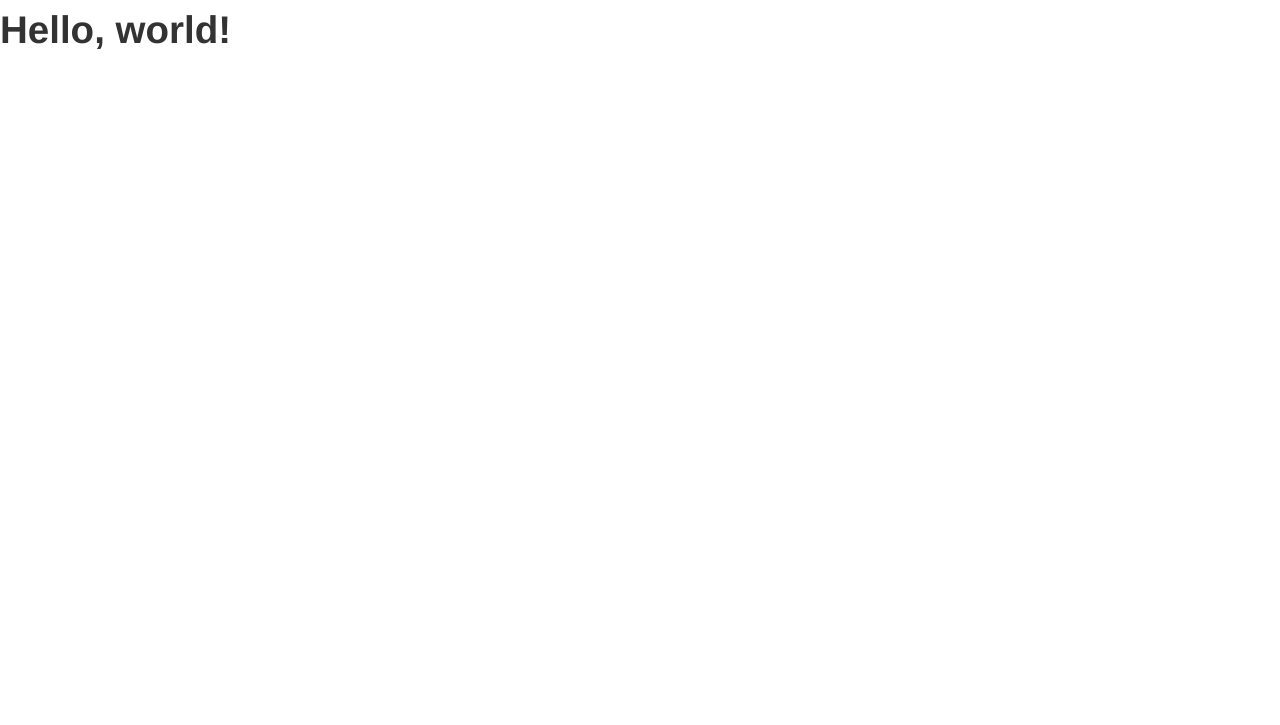
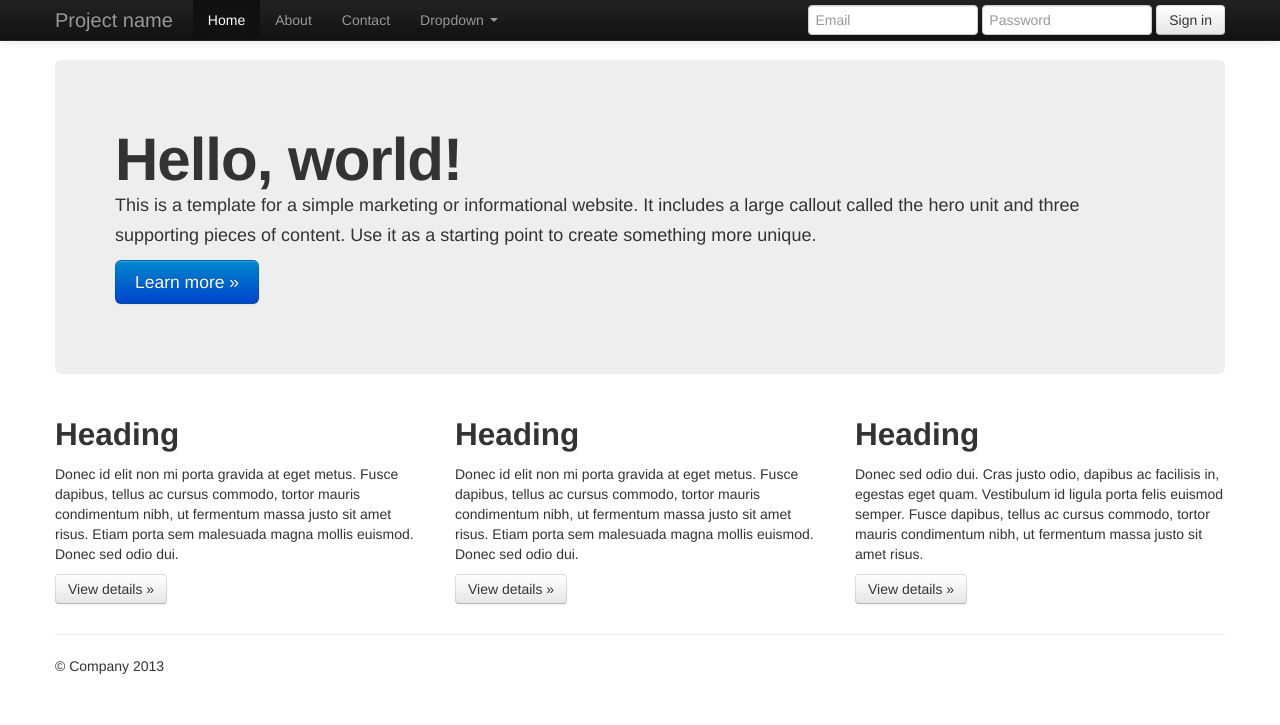
Before and after one commit to jifwin/int_dom, a Django app: page /control_panel/ in a window 1280 px wide. Before the commit the part shown is almost empty. Shown: the top 725 px of the page. Run offline with Django 3.2, Linux system fonts and the light colour scheme; some libraries are stand-ins or nearby versions.

Commit message:
edited index.html to go with bootstrap css

```diff
--- a/django/int_dom_frontend/control_panel/templates/control_panel/index.html
+++ b/django/int_dom_frontend/control_panel/templates/control_panel/index.html
@@ -1,16 +1,128 @@
+{% load staticfiles %}
+
 <!DOCTYPE html>
-<html>
+<html lang="en">
   <head>
-    <title>Bootstrap 101 Template</title>
+    <meta charset="utf-8">
+    <title>Bootstrap, from Twitter</title>
     <meta name="viewport" content="width=device-width, initial-scale=1.0">
-    <!-- Bootstrap -->
-    <link href="css/bootstrap.min.css" rel="stylesheet" media="screen">
+    <meta name="description" content="">
+    <meta name="author" content="">
+
+    <!-- Le styles -->
+    <link href="/static/control_panel/css/bootstrap.css" rel="stylesheet">
+    <style type="text/css">
+      body {
+        padding-top: 60px;
+        padding-bottom: 40px;
+      }
+    </style>
+    <link href="/static/control_panel/css/bootstrap-responsive.css" rel="stylesheet">
+
+    <!-- HTML5 shim, for IE6-8 support of HTML5 elements -->
+    <!--[if lt IE 9]>
+      <script src="/static/control_panel/js/html5shiv.js"></script>
+    <![endif]-->
+
+    <!-- Fav and touch icons -->
+    <link rel="apple-touch-icon-precomposed" sizes="144x144" href="/static/control_panel/ico/apple-touch-icon-144-precomposed.png">
+    <link rel="apple-touch-icon-precomposed" sizes="114x114" href="/static/control_panel/ico/apple-touch-icon-114-precomposed.png">
+      <link rel="apple-touch-icon-precomposed" sizes="72x72" href="/static/control_panel/ico/apple-touch-icon-72-precomposed.png">
+                    <link rel="apple-touch-icon-precomposed" href="/static/control_panel/ico/apple-touch-icon-57-precomposed.png">
+                                   <link rel="shortcut icon" href="/static/control_panel/ico/favicon.png">
   </head>
+
   <body>
-    <h1>Hello, world!</h1>
-    <script src="http://code.jquery.com/jquery.js"></script>
-    <script src="js/bootstrap.min.js"></script>
+
+    <div class="navbar navbar-inverse navbar-fixed-top">
+      <div class="navbar-inner">
+        <div class="container">
+          <button type="button" class="btn btn-navbar" data-toggle="collapse" data-target=".nav-collapse">
+            <span class="icon-bar"></span>
+            <span class="icon-bar"></span>
+            <span class="icon-bar"></span>
+          </button>
+          <a class="brand" href="#">Project name</a>
+          <div class="nav-collapse collapse">
+            <ul class="nav">
+              <li class="active"><a href="#">Home</a></li>
+              <li><a href="#about">About</a></li>
+              <li><a href="#contact">Contact</a></li>
+              <li class="dropdown">
+                <a href="#" class="dropdown-toggle" data-toggle="dropdown">Dropdown <b class="caret"></b></a>
+                <ul class="dropdown-menu">
+                  <li><a href="#">Action</a></li>
+                  <li><a href="#">Another action</a></li>
+                  <li><a href="#">Something else here</a></li>
+                  <li class="divider"></li>
+                  <li class="nav-header">Nav header</li>
+                  <li><a href="#">Separated link</a></li>
+                  <li><a href="#">One more separated link</a></li>
+                </ul>
+              </li>
+            </ul>
+            <form class="navbar-form pull-right">
+              <input class="span2" type="text" placeholder="Email">
+              <input class="span2" type="password" placeholder="Password">
+              <button type="submit" class="btn">Sign in</button>
+            </form>
+          </div><!--/.nav-collapse -->
+        </div>
+      </div>
+    </div>
+
+    <div class="container">
+
+      <!-- Main hero unit for a primary marketing message or call to action -->
+      <div class="hero-unit">
+        <h1>Hello, world!</h1>
+        <p>This is a template for a simple marketing or informational website. It includes a large callout called the hero unit and three supporting pieces of content. Use it as a starting point to create something more unique.</p>
+        <p><a href="#" class="btn btn-primary btn-large">Learn more &raquo;</a></p>
+      </div>
+
+      <!-- Example row of columns -->
+      <div class="row">
+        <div class="span4">
+          <h2>Heading</h2>
+          <p>Donec id elit non mi porta gravida at eget metus. Fusce dapibus, tellus ac cursus commodo, tortor mauris condimentum nibh, ut fermentum massa justo sit amet risus. Etiam porta sem malesuada magna mollis euismod. Donec sed odio dui. </p>
+          <p><a class="btn" href="#">View details &raquo;</a></p>
+        </div>
+        <div class="span4">
+          <h2>Heading</h2>
+          <p>Donec id elit non mi porta gravida at eget metus. Fusce dapibus, tellus ac cursus commodo, tortor mauris condimentum nibh, ut fermentum massa justo sit amet risus. Etiam porta sem malesuada magna mollis euismod. Donec sed odio dui. </p>
+          <p><a class="btn" href="#">View details &raquo;</a></p>
+       </div>
+        <div class="span4">
+          <h2>Heading</h2>
+          <p>Donec sed odio dui. Cras justo odio, dapibus ac facilisis in, egestas eget quam. Vestibulum id ligula porta felis euismod semper. Fusce dapibus, tellus ac cursus commodo, tortor mauris condimentum nibh, ut fermentum massa justo sit amet risus.</p>
+          <p><a class="btn" href="#">View details &raquo;</a></p>
+        </div>
+      </div>
+
+      <hr>
+
+      <footer>
+        <p>&copy; Company 2013</p>
+      </footer>
+
+    </div> <!-- /container -->
+
+    <!-- Le javascript
+    ================================================== -->
+    <!-- Placed at the end of the document so the pages load faster -->
+    <script src="/static/control_panel/js/jquery.js"></script>
+    <script src="/static/control_panel/js/bootstrap-transition.js"></script>
+    <script src="/static/control_panel/js/bootstrap-alert.js"></script>
+    <script src="/static/control_panel/js/bootstrap-modal.js"></script>
+    <script src="/static/control_panel/js/bootstrap-dropdown.js"></script>
+    <script src="/static/control_panel/js/bootstrap-scrollspy.js"></script>
+    <script src="/static/control_panel/js/bootstrap-tab.js"></script>
+    <script src="/static/control_panel/js/bootstrap-tooltip.js"></script>
+    <script src="/static/control_panel/js/bootstrap-popover.js"></script>
+    <script src="/static/control_panel/js/bootstrap-button.js"></script>
+    <script src="/static/control_panel/js/bootstrap-collapse.js"></script>
+    <script src="/static/control_panel/js/bootstrap-carousel.js"></script>
+    <script src="/static/control_panel/js/bootstrap-typeahead.js"></script>
+
   </body>
 </html>
-
-<!-- TWITTER BOOTSTRAP NOT WORKING YET -->
```
